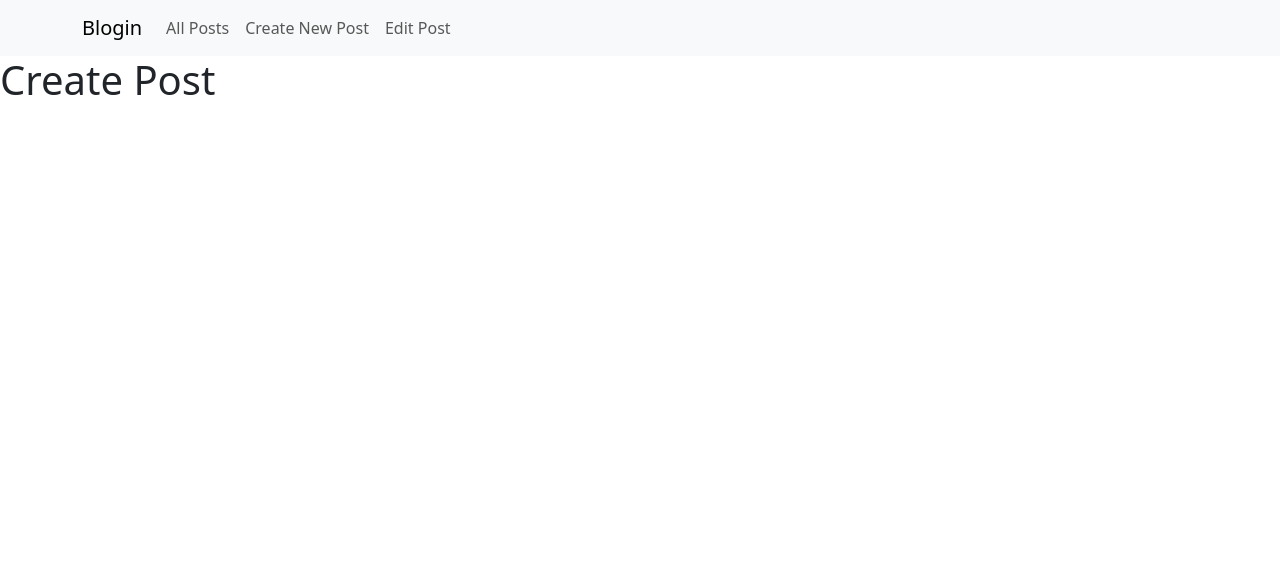
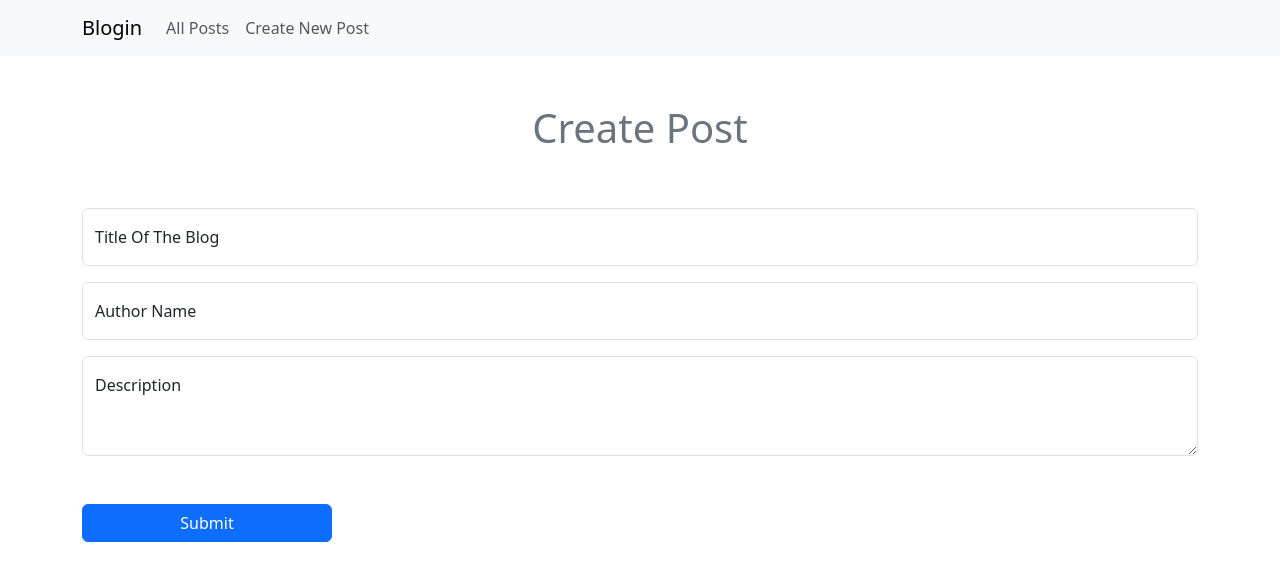
Before and after one commit to KingLyrics/ReactPostgresql, a React (Vite) app in the folder frontend/: page /NewPost in a window 1280 px wide. Shown: the top 580 px of the page. Built offline with nearby package versions, Linux system fonts and the light colour scheme; no server answers.

Commit message:
Alot of changes made

```diff
--- a/frontend/src/components/Banner.jsx
+++ b/frontend/src/components/Banner.jsx
@@ -12,7 +12,6 @@ export default function Banner() {
           <Nav className="me-auto">
             <Nav.Link href="/">All Posts</Nav.Link>
             <Nav.Link href="/newPost">Create New Post</Nav.Link>
-            <Nav.Link href="/">Edit Post</Nav.Link>
           </Nav>
         </Navbar.Collapse>
       </Container>
--- a/frontend/src/components/Card.jsx
+++ b/frontend/src/components/Card.jsx
@@ -15,9 +15,12 @@ export default function Card({ data }) {
             Date: {new Date(data.date).toLocaleString()}
           </h6>
           <p className="card-text set_width text-truncate">{data.content}</p>
-          <Link to={`/posts/${data.id}`} className="card-link">
-            Read More
-          </Link>
+          <div className="d-flex justify-content-between">
+            <Link to={`/posts/${data.id}`} className="card-link">
+              Read More
+            </Link>
+            <Link to={`/post/edit/${data.id}`}>Edit Post</Link>
+          </div>
         </div>
       </div>
     </div>
--- a/frontend/src/pages/CreatePost.jsx
+++ b/frontend/src/pages/CreatePost.jsx
@@ -1,3 +1,88 @@
+import { useState } from "react";
+import FloatingLabel from "react-bootstrap/FloatingLabel";
+import Form from "react-bootstrap/Form";
+import axios from "axios";
+
+const apiUrl = import.meta.env.VITE_API_URL;
+
 export default function CreatePost() {
-  return <h1>Create Post</h1>;
+  const [newBlogPost, setnewBlogPost] = useState({
+    title: "",
+    content: "",
+    author: "",
+  });
+
+  const handleInputChange = (e) => {
+    const { name, value } = e.target;
+    setnewBlogPost({
+      ...newBlogPost,
+      [name]: value,
+    });
+  };
+
+  const handleSubmit = (e) => {
+    e.preventDefault();
+    axios
+      .post(`${apiUrl}/api/posts/`, newBlogPost) // Pass newBlogPost in the request
+      .then((response) => {
+        console.log("New Post Created: ", response.data);
+        setnewBlogPost({
+          title: "",
+          content: "",
+          author: "",
+        });
+        alert("Post created successfully!");
+      })
+      .catch((error) => {
+        console.log("Couldn't create new post:", error);
+      });
+  };
+
+  return (
+    <div className="container mt-5 text-center">
+      <h1 className="text-secondary pb-5">Create Post</h1>
+      <form onSubmit={handleSubmit} className="d-flex flex-column mb-3 ">
+        <Form.Floating className="mb-3">
+          <Form.Control
+            id="floatingInputCustom"
+            type="text"
+            placeholder="Title Of The Blog"
+            name="title"
+            value={newBlogPost.title}
+            onChange={handleInputChange}
+            required
+          />
+          <label htmlFor="floatingInputCustom">Title Of The Blog</label>
+        </Form.Floating>
+        <Form.Floating className="mb-3">
+          <Form.Control
+            id="floatingPasswordCustom"
+            type="text"
+            placeholder="Author Name"
+            name="author"
+            value={newBlogPost.author}
+            onChange={handleInputChange}
+          />
+          <label htmlFor="floatingPasswordCustom">Author Name</label>
+        </Form.Floating>
+        <FloatingLabel controlId="floatingTextarea2" label="Description">
+          <Form.Control
+            as="textarea"
+            placeholder="Leave a comment here"
+            name="content"
+            value={newBlogPost.content}
+            onChange={handleInputChange}
+            style={{ height: "100px" }}
+          />
+        </FloatingLabel>
+        <button
+          type="submit"
+          className="btn btn-primary mt-5"
+          style={{ maxWidth: "250px" }}
+        >
+          Submit
+        </button>
+      </form>
+    </div>
+  );
 }
```
